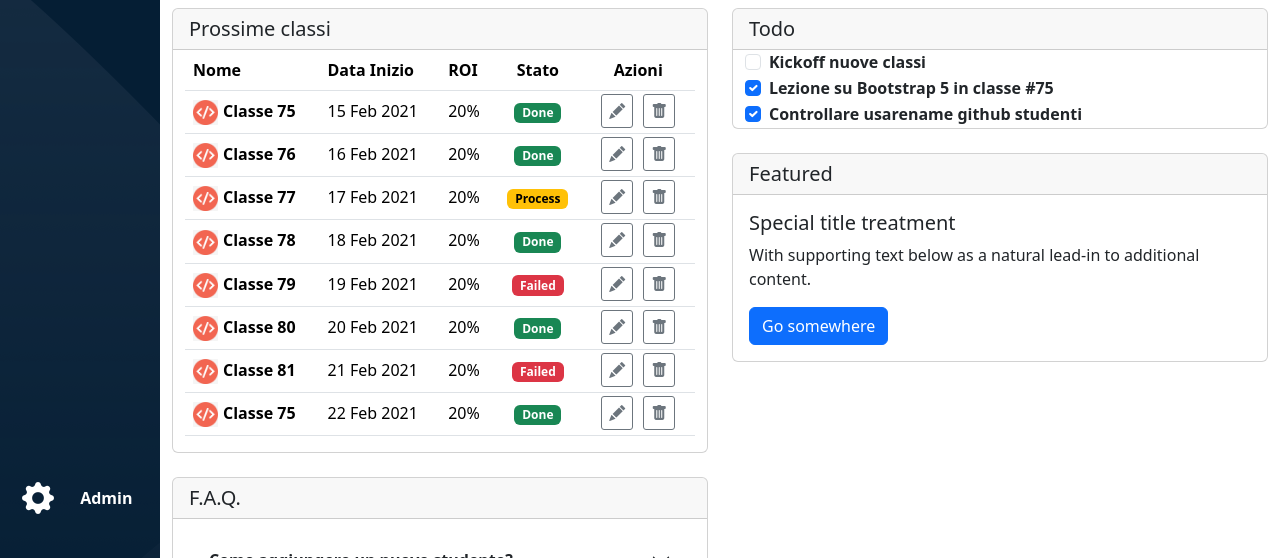
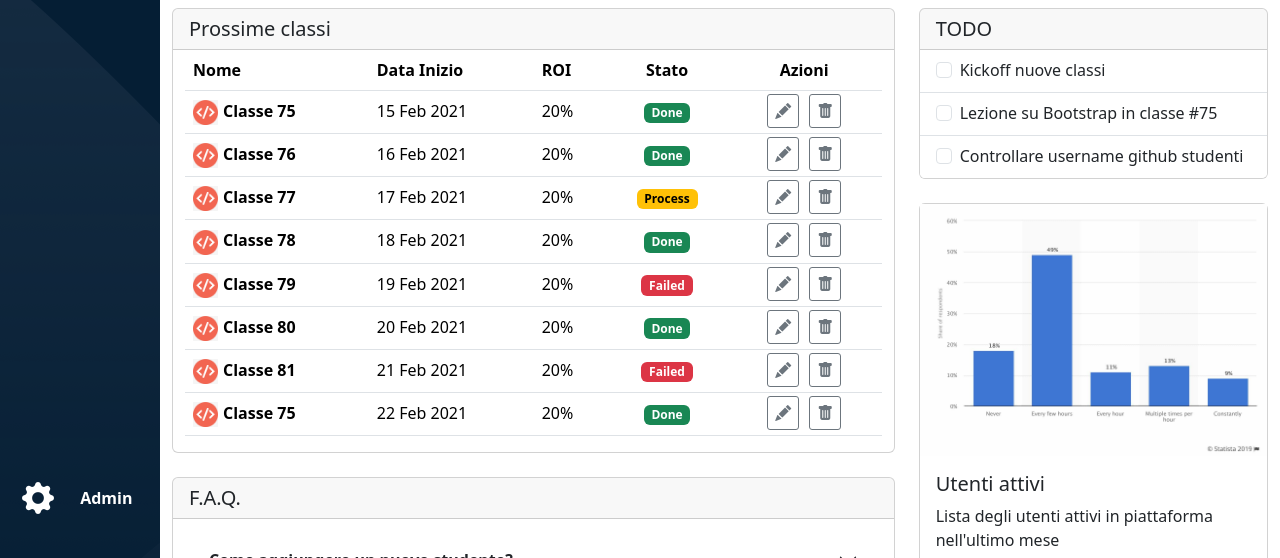
Before and after one commit to danielmegale/html-css-bootstrap-dashboard, a plain HTML site: page index.html in a window 1280 px wide. Shown: the part 242-800 px from the top of the page. Drawn offline with nearby package versions, Linux system fonts and the light colour scheme.

Commit message:
fixxed responsive cards

```diff
--- a/index.html
+++ b/index.html
@@ -130,7 +130,7 @@
             <!--Cards-->
             <div class="container-fluid pt-3">
                 <div class="row">
-                    <div class="col-12 col-lg-6">
+                    <div class="col-12 col-lg-8">
                         <!-- Table -->
                         <div class="card mb-4">
                             <h5 class="card-header">Prossime classi</h5>
@@ -246,44 +246,56 @@
                             </div>
                         </div>
                     </div>
-                    <div class="col-12 col-lg-6">
+                    <div class="col-12 col-lg-4">
                         <!-- TO DO -->
                         <div class="card mb-4">
-                            <h5 class="card-header">Todo</h5>
-                            <div class="container-fluid">
+                            <ul class="list-group list-group-flush">
+                                <h5 class="card-header">TODO</h5>
+                                <li class="list-group-item">
                                     <div class="form-check">
                                         <input class="form-check-input" type="checkbox" value="" id="flexCheckDefault">
-                                    <label class="form-check-label fw-bolder" for="flexCheckDefault">
+                                        <label class="form-check-label" for="flexCheckDefault">
                                             Kickoff nuove classi
                                         </label>
                                     </div>
+                                </li>
+                                <li class="list-group-item">
                                     <div class="form-check">
-                                    <input class="form-check-input" type="checkbox" value="" id="flexCheckChecked" checked>
-                                    <label class="form-check-label fw-bolder" for="flexCheckChecked">
-                                      Lezione su Bootstrap 5 in classe #75
+                                        <input class="form-check-input" type="checkbox" value="" id="flexCheckDefault">
+                                        <label class="form-check-label" for="flexCheckDefault">
+                                            Lezione su Bootstrap in classe #75
                                         </label>
                                     </div>
+                                </li>
+                                <li class="list-group-item">
                                     <div class="form-check">
-                                    <input class="form-check-input" type="checkbox" value="" id="flexCheckChecked" checked>
-                                    <label class="form-check-label fw-bolder" for="flexCheckChecked">
-                                      Controllare usarename github studenti
+                                        <input class="form-check-input" type="checkbox" value="" id="flexCheckDefault">
+                                        <label class="form-check-label" for="flexCheckDefault">
+                                            Controllare username github studenti
                                         </label>
                                     </div>
+                                </li>
+                            </ul>
                         </div>
+                        <!-- Graphic -->
+                        <div class="card">
+                            <img src="img/stats.jpeg" alt="">
+                            <div class="card-body">
+                              <h5 class="card-title">Utenti attivi</h5>
+                              <p class="card-text">Lista degli utenti attivi in piattaforma nell'ultimo mese</p>
                             </div>
-                        <div class="card">
-                            <h5 class="card-header">Featured</h5>
+                            <ul class="list-group list-group-flush">
+                                <li class="list-group-item">Gennaio:1200</li>
+                                <li class="list-group-item">Febbraio:8000</li>
+                                <li class="list-group-item">Marzo:1500</li>
+                            </ul>
                             <div class="card-body">
-                              <h5 class="card-title">Special title treatment</h5>
-                              <p class="card-text">With supporting text below as a natural lead-in to additional content.</p>
-                              <a href="#" class="btn btn-primary">Go somewhere</a>
+                                <a href="#" class="card-link">Visualizza report approfondito</a>
                             </div>
                         </div>
                     </div>
                 </div>
             </div>
-            <div></div><!--Todo-->
-            <div></div><!--Graphic-->
         </section>
 
     </main>
```
Lines whose indentation alone changed are shown as unchanged.
